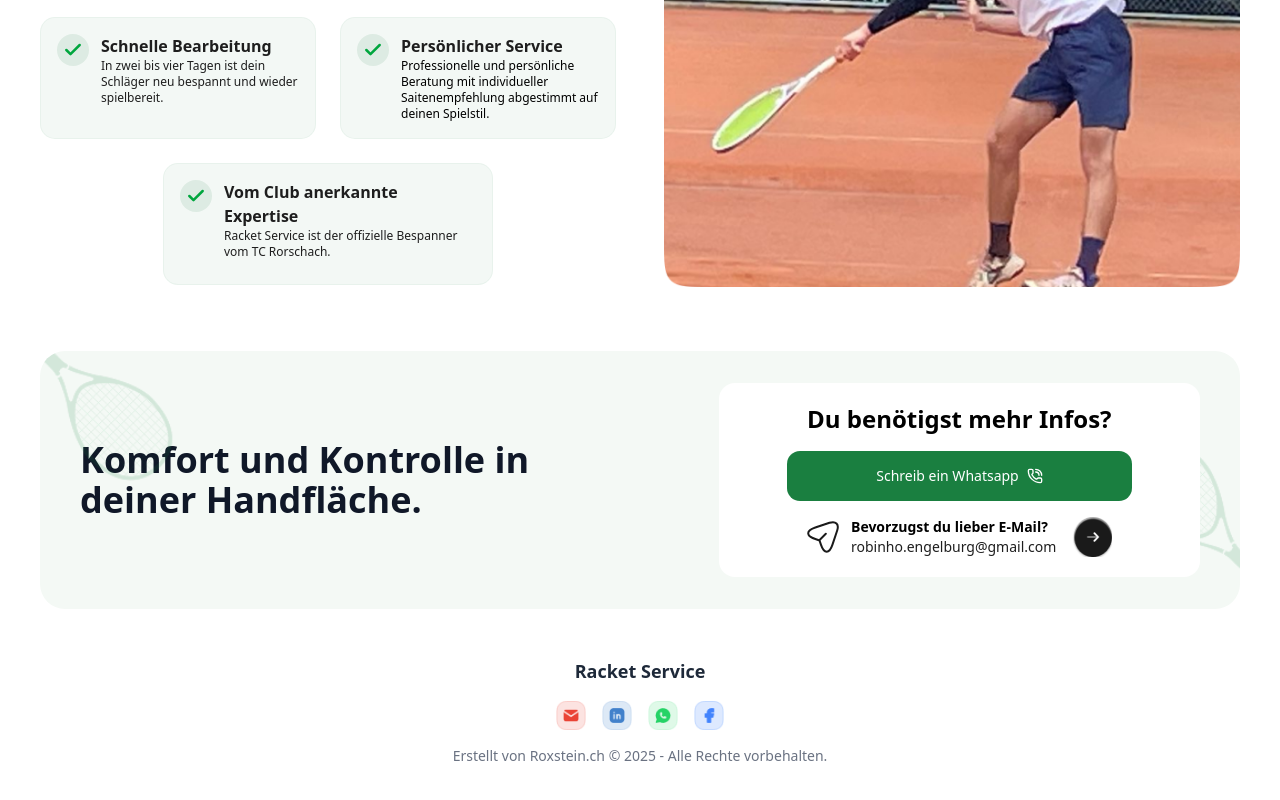
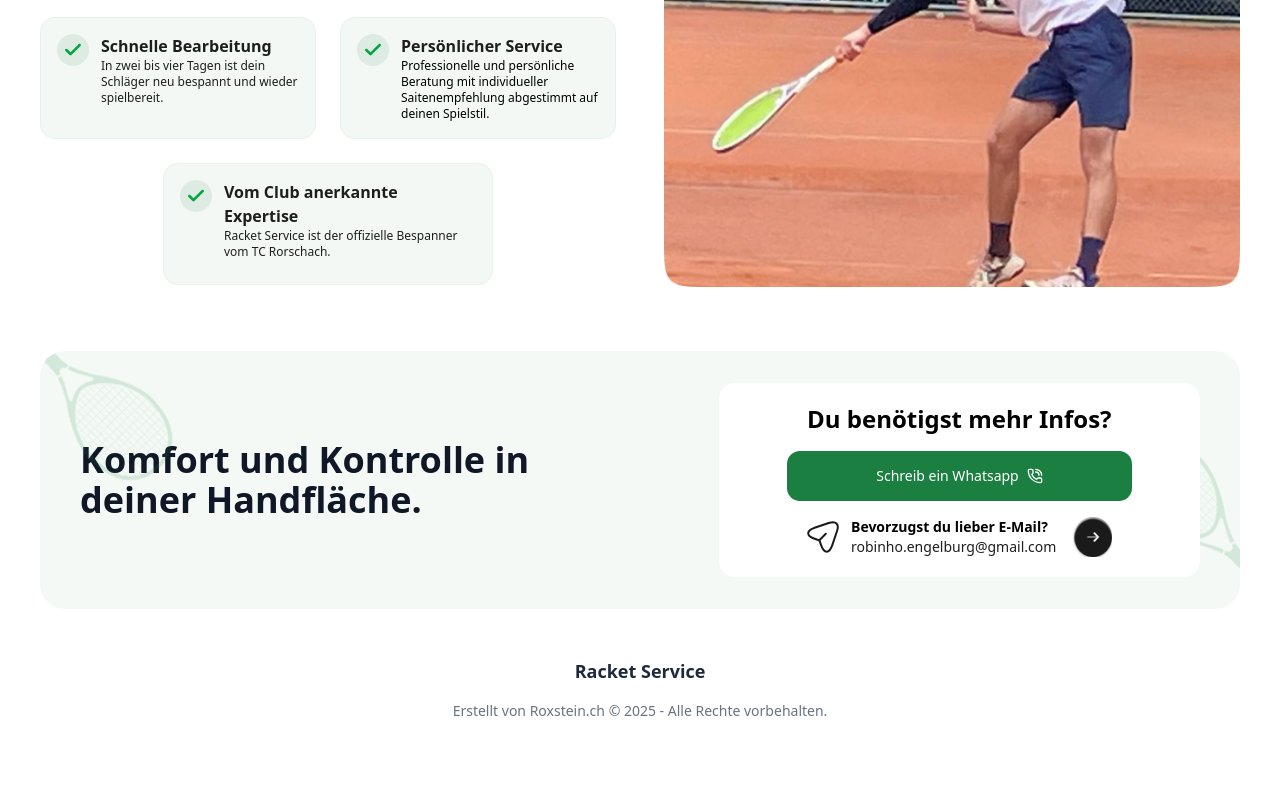
Before and after one commit to NetflashCH/racket-service, a Next.js app: page / in a window 1280 px wide. Shown: the part 1751-2551 px from the top of the page. After the commit the page ends 2520 px from the top, so only its background shows below. Built offline with nearby package versions, Linux system fonts and the light colour scheme.

Commit message:
Update page.tsx

```diff
--- a/app/page.tsx
+++ b/app/page.tsx
@@ -379,36 +379,6 @@ export default function Home() {
 							Racket Service
 						</div>
 
-						<div className="flex justify-center gap-4">
-							<Link href={""} className="rounded-full bg-transparent">
-								<Image src="/mail.png" alt="" width={30} height={30} />
-							</Link>
-							<Link href={""} className="rounded-full bg-transparent">
-								<Image
-									src="/linkedin.png"
-									alt=""
-									width={30}
-									height={30}
-								/>
-							</Link>
-							<Link href={""} className="rounded-full bg-transparent">
-								<Image
-									src="/whatsapp.png"
-									alt=""
-									width={30}
-									height={30}
-								/>
-							</Link>
-							<Link href={""} className="rounded-full bg-transparent">
-								<Image
-									src="/facebook.png"
-									alt=""
-									width={30}
-									height={30}
-								/>
-							</Link>
-						</div>
-
 						<p className="text-sm text-gray-500">
 							Erstellt von Roxstein.ch © 2025 - Alle Rechte vorbehalten.
 						</p>
```
